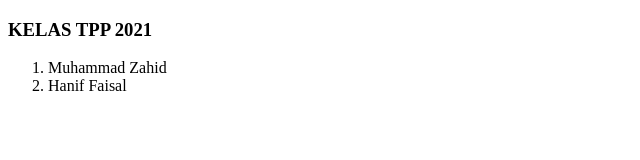
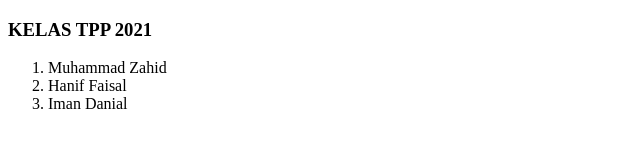
Before and after one commit to Zahid22231/datapelajar2, a plain HTML site: page index.html in a window 1280 px wide. Shown: the whole page, without its empty margins (0-640 px from the left). Drawn offline with Linux system fonts and the light colour scheme.

Commit message:
tambah di html

```diff
--- a/index.html
+++ b/index.html
@@ -12,6 +12,7 @@
 <ol>
   <li>Muhammad Zahid</li>
   <li>Hanif Faisal</li>
+  <li>Iman Danial</li>
 </ol>
 
 
```
